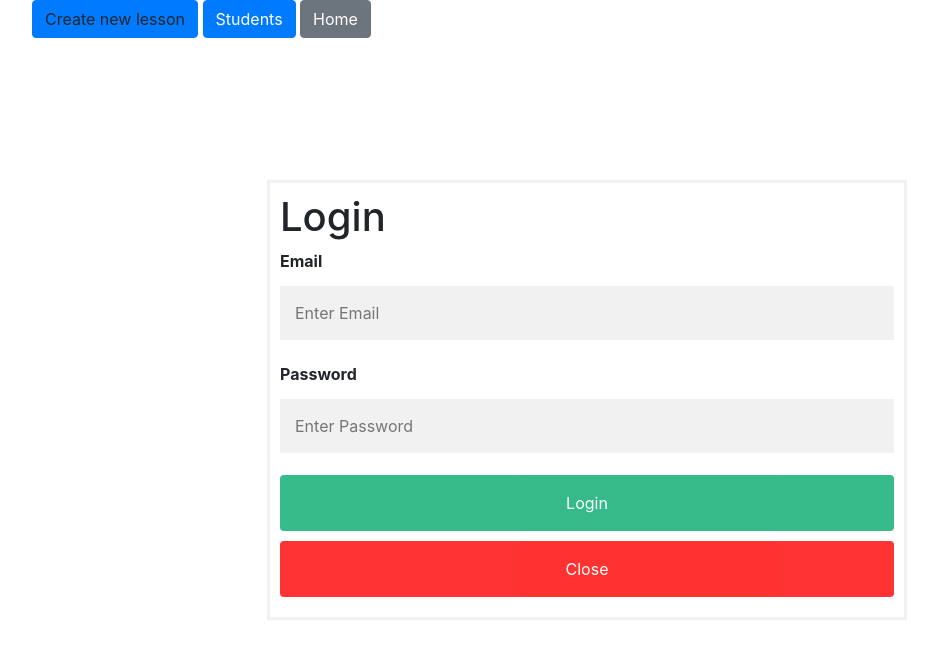
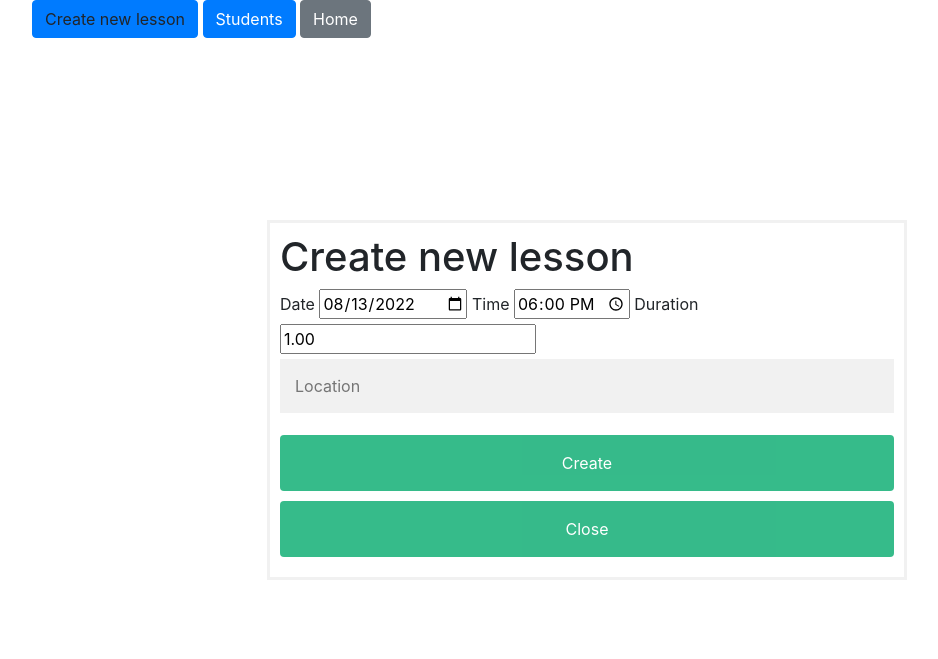
Before and after one commit to Freskies/ShineUltimateWebApp, a PHP site: page /User/course.php?id=1 in a window 1280 px wide, after a click on "Create new lesson". Shown: the top 659 px of the page, without its empty margins (53-991 px from the left). Run offline with PHP 8.4, Linux system fonts and the light colour scheme; a user stored in the database is signed in; data comes from the database, SQL or seed files in the repository; both versions use the stored data as it was after the commit.

Commit message:
create new lesson form completed

```diff
--- a/User/course.php
+++ b/User/course.php
@@ -16,6 +16,20 @@
 	echo '<script>alert("Course not found"); window.location.href = "../entry.php";</script>';
 
 require_once '../Libraries/Connection.php';
+$conn = new Connection('shine');
+
+// get the list of athlete in this course
+$query = "SELECT `id`, `surname`, `medical_certificate`, `auto_certificate`
+FROM athlete WHERE course_id = {$_GET['id']};";
+$athletes_list = $conn->execute($query);
+
+// get the default_start_time of this course
+$query = "SELECT `default_start_time` FROM course WHERE id = {$_GET['id']};";
+$default_start_time = $conn->execute($query)[0]['default_start_time'];
+
+// get the default_duration of this course
+$query = "SELECT `default_duration` FROM course WHERE id = {$_GET['id']};";
+$default_duration = $conn->execute($query)[0]['default_duration'];
 ?>
 
 <!DOCTYPE html>
@@ -39,16 +53,27 @@
 
 <div class="form-popup" id="create_lesson_container">
     <form action="course.php" class="form-container">
-        <h1>Login</h1>
-
-        <label for="email"><b>Email</b></label>
-        <input type="text" placeholder="Enter Email" name="email" id="email" required>
-
-        <label for="password"><b>Password</b></label>
-        <input type="password" placeholder="Enter Password" name="psw" id="password" required>
-
-        <button type="submit" class="btn">Login</button>
-        <button type="button" class="btn cancel" onclick="closeForm('create_lesson_container')">Close</button>
+        <h1>Create new lesson</h1>
+        <label for="date">Date</label>
+        <input type="date" id="date" name="date" value="<?php echo date('Y-m-d'); ?>">
+        <label for="time">Time</label>
+        <input type="time" id="time" name="time" value="<?php echo date($default_start_time); ?>">
+        <label for="duration">Duration</label>
+        <input type="number" id="duration" name="duration" step="0.01" value="<?php echo date($default_duration); ?>">
+        <label for="location"></label><input type="text" id="location" name="location" placeholder="Location">
+		<?php // create a checkbox for each athlete in this course
+		foreach ($athletes_list as $athlete) {
+			// if I click the name of the athlete, check the checkbox
+			echo "
+            <div class='form-check form-check-inline'>
+                <input class='form-check-input' type='checkbox' name='athletes[]'
+                    id='athlete_{$athlete['id']}' value='{$athlete['id']}'>
+                <label class='form-check-label' for='athlete_{$athlete['id']}'>
+                    {$athlete['surname']} {$athlete['name']}</label>
+            </div>";
+		} ?>
+        <button type="submit" class="btn btn-success">Create</button>
+        <button type="button" class="btn btn-danger" onclick="closeForm('create_lesson_container')">Close</button>
     </form>
 </div>
 </body>
```
Also changed, not shown: Libraries/database.sql (+26 -12 lines).
